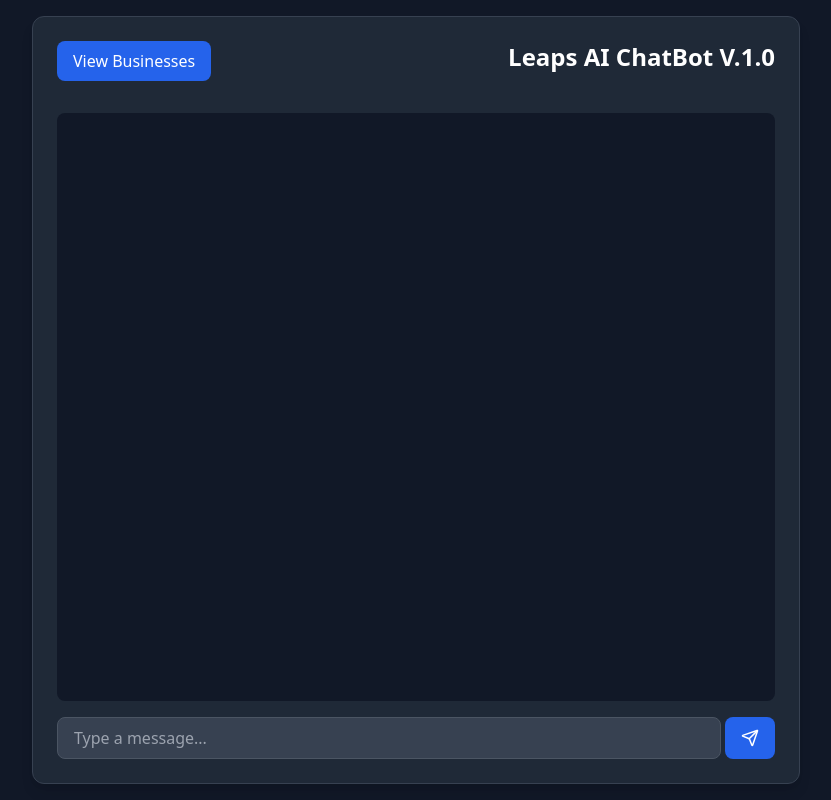
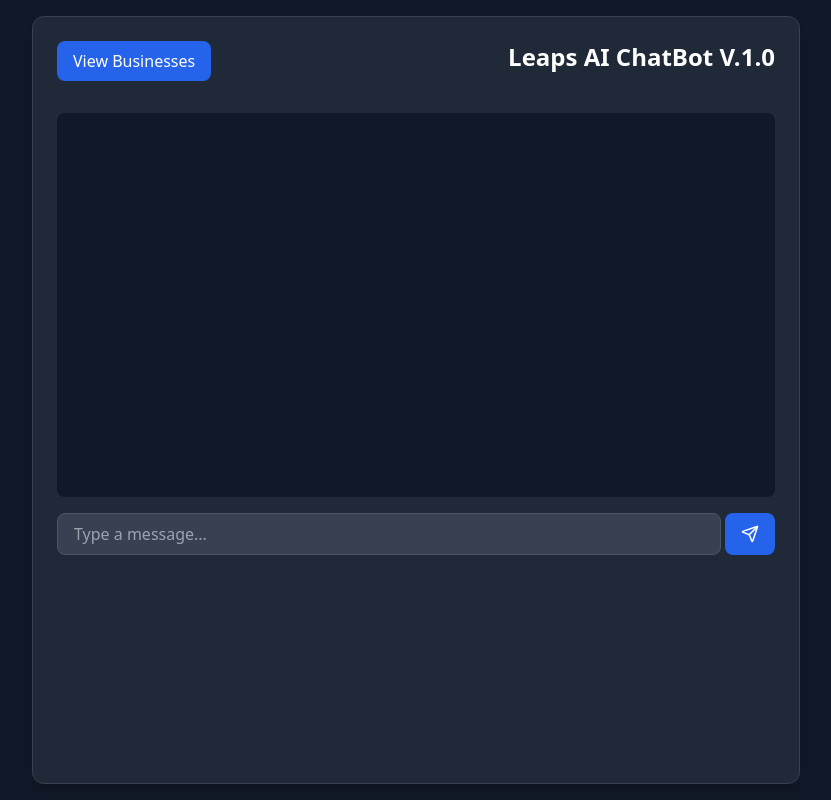
Before and after one commit to jgx02c/SEO-Scraper-Frontend, a Next.js app: page / in a window 1280 px wide. Shown: the whole page, without its empty margins (224-1055 px from the left). Built offline with nearby package versions, Linux system fonts and the light colour scheme.

Commit message:
adjustment

```diff
--- a/src/pages/index.tsx
+++ b/src/pages/index.tsx
@@ -57,7 +57,8 @@ const ChatBot = () => {
         </div>
 
           {/* Message display area */}
-          <div className="flex-grow overflow-y-auto space-y-4 bg-gray-900 p-4 rounded-lg">
+          <div className="h-96 flex flex-col">
+      <div className="flex-1 flex-col overflow-y-auto space-y-4 bg-gray-900 p-4 rounded-lg">
         {messages.map((msg, index) => (
           <div
             key={index}
@@ -77,7 +78,7 @@ const ChatBot = () => {
         )}
         <div ref={messagesEndRef} />
       </div>
-
+    </div>
           {/* Input area fixed at the bottom */}
           <div className="flex gap-1 mt-4 flex-shrink-0">
             <Input
```
Lines whose indentation alone changed are shown as unchanged.
